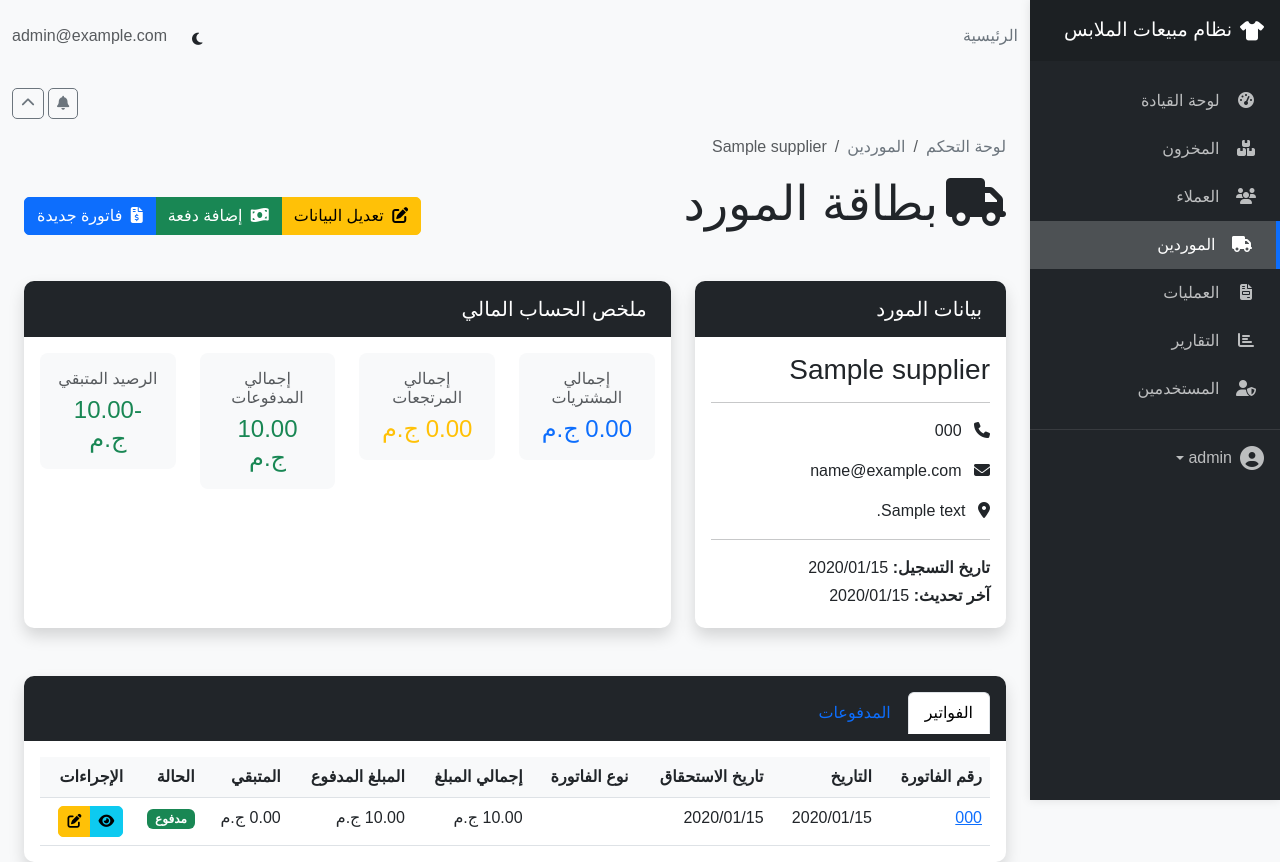
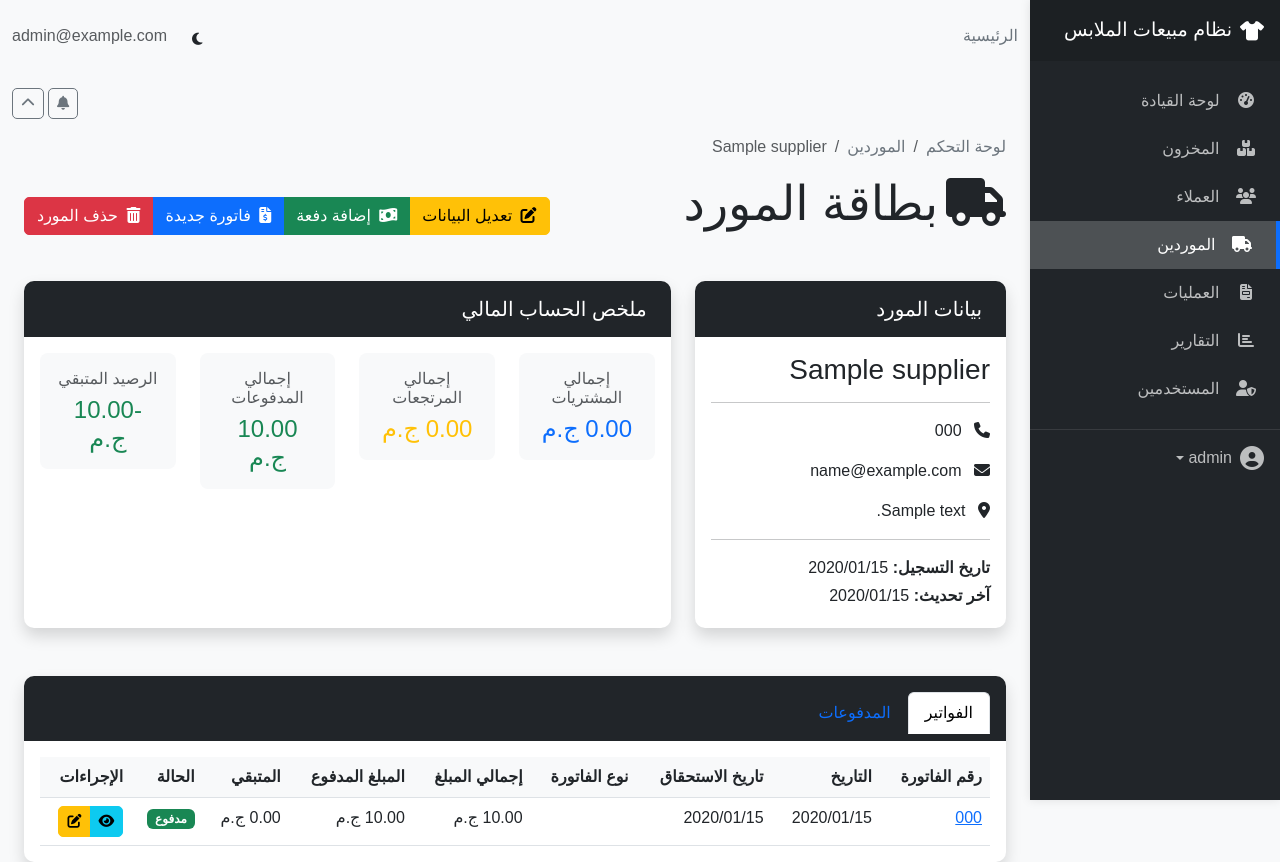
Before and after one commit to ASS0707/invintory-mangment, a Flask app: page /suppliers/1 in a window 1280 px wide. Run offline with Flask 3, Linux system fonts and the light colour scheme; a user stored in the database is signed in; tables that the repository leaves empty hold one stand-in row (values such as "Sample post"); some libraries are stand-ins or nearby versions.

Commit message:
Update view.html

```diff
--- a/templates/suppliers/view.html
+++ b/templates/suppliers/view.html
@@ -49,6 +49,9 @@
                     <a href="{{ url_for('operations.create_invoice') }}?supplier_id={{ supplier.id }}&type=purchase" class="btn btn-primary">
                         <i class="fas fa-file-invoice-dollar me-1"></i> فاتورة جديدة
                     </a>
+                    <button type="button" class="btn btn-danger" data-bs-toggle="modal" data-bs-target="#deleteSupplierModal">
+                        <i class="fas fa-trash-alt me-1"></i> حذف المورد
+                    </button>
                 </div>
             </div>
         </div>
```
